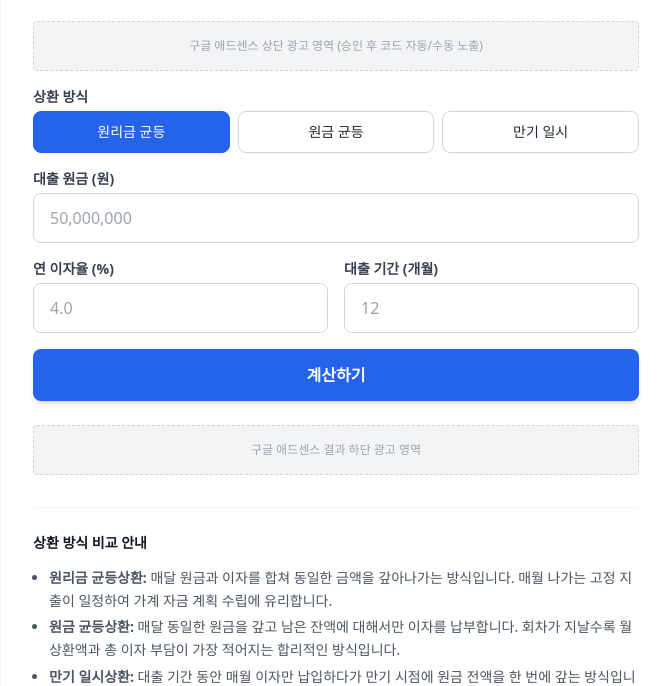
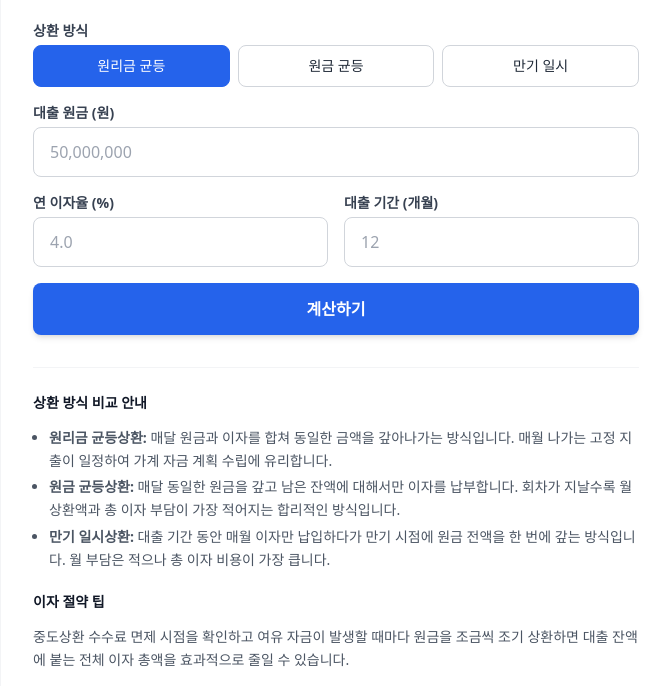
Before and after one commit to viral3on/modu-today, a plain HTML site: page index.html in a window 1280 px wide. Shown: the part 140-826 px from the top of the page, without its empty margins (304-974 px from the left). Drawn offline with nearby package versions, Linux system fonts and the light colour scheme.

Commit message:
Add files via upload

```diff
--- a/index.html
+++ b/index.html
@@ -24,11 +24,6 @@
       <h1 class="text-2xl md:text-3xl font-bold text-gray-900 mb-2">대출 이자 및 월 상환액 계산기</h1>
       <p class="text-sm text-gray-500">상환 방식에 따른 월 납입금과 총 이자를 정확하게 계산합니다.</p>
     </header>
-
-    <!-- [애드센스 상단 광고 영역] -->
-    <div class="my-4 p-4 bg-gray-100 border border-dashed border-gray-300 rounded text-center text-xs text-gray-400">
-      구글 애드센스 상단 광고 영역 (승인 후 코드 자동/수동 노출)
-    </div>
 
     <!-- 입력 폼 -->
     <div class="space-y-4">
@@ -113,11 +108,6 @@
           <span id="displayTotal" class="font-semibold text-gray-800">0원</span>
         </div>
       </div>
-    </div>
-
-    <!-- [애드센스 결과 하단 광고 영역] -->
-    <div class="my-6 p-4 bg-gray-100 border border-dashed border-gray-300 rounded text-center text-xs text-gray-400">
-      구글 애드센스 결과 하단 광고 영역
     </div>
 
     <!-- SEO 및 설명 콘텐츠 -->
```
